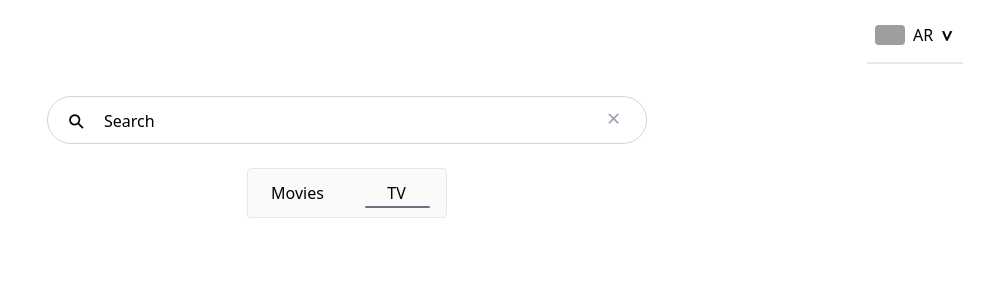
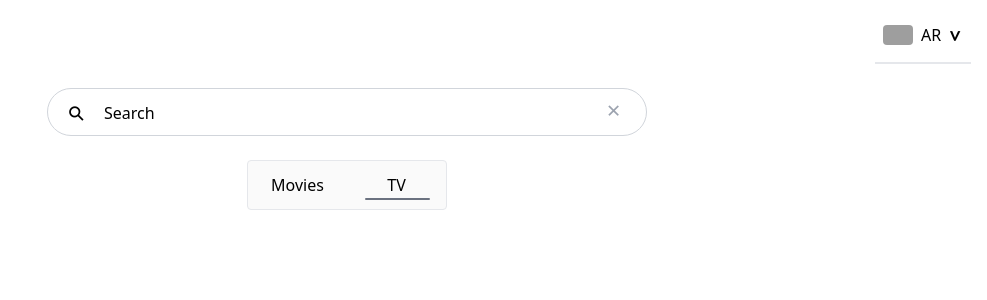
Before and after one commit to lucadard/where-to-whatch, a Next.js app: page / in a window 1280 px wide. Shown: the top 300 px of the page, without its empty margins (293-1280 px from the left). Built offline with nearby package versions, Linux system fonts and the light colour scheme; grey boxes are pictures that could not be loaded.

Commit message:
fix style

```diff
--- a/components/CountrySelect.jsx
+++ b/components/CountrySelect.jsx
@@ -17,7 +17,7 @@ const CountrySelect = () => {
   }, [listFocus, showList])
 
   return (
-    <div ref={containerRef} className="z-20 self-end m-2">
+    <div ref={containerRef} className="z-20 self-end mt-2">
       <div
         key={selectedCountry}
         className="z-10 relative bg-white flex w-24 h-[56px] pl-2 gap-2 border-b-2 cursor-pointer items-center justify-items-center"
```
